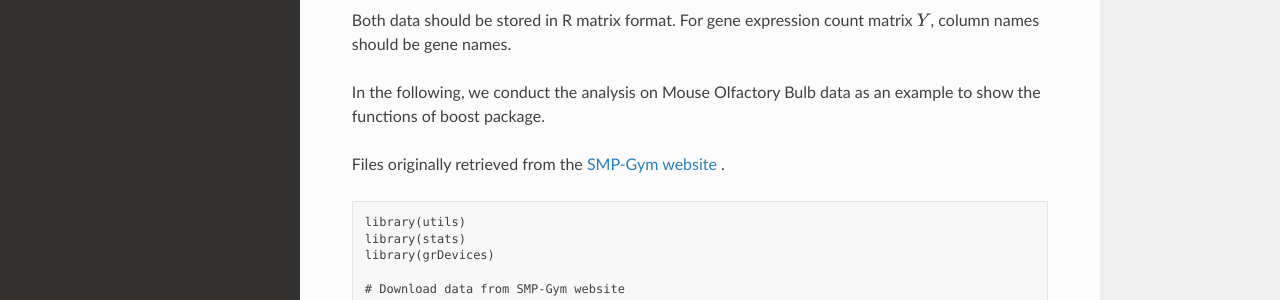
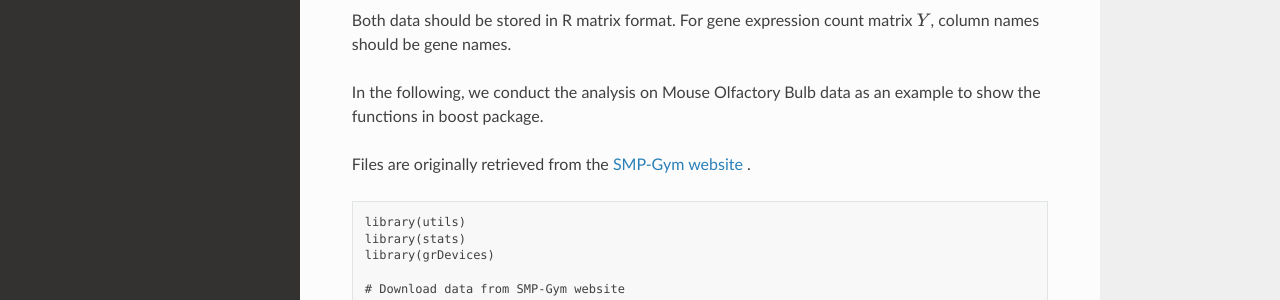
Before and after one commit to estfernan/boost, a Sphinx documentation site: the page built from docs/loaddata.rst, in a window 1280 px wide and 900 px high. Shown: the part 295-595 px from the top of the window. Built offline with Sphinx 7.4.7 and the Read the Docs theme 2.0.0, drawn with Linux system fonts in a browser that asks for light colours.

Commit message:
Update loaddata.rst

```diff
--- a/docs/loaddata.rst
+++ b/docs/loaddata.rst
@@ -8,9 +8,9 @@ The current version of boost requires two input data:
 
 Both data should be stored in R matrix format. For gene expression count matrix :math:`Y`, column names should be gene names.
 
-In the following, we conduct the analysis on Mouse Olfactory Bulb data as an example to show the functions of boost package.
+In the following, we conduct the analysis on Mouse Olfactory Bulb data as an example to show the functions in boost package.
 
-Files originally retrieved from the `SMP-Gym website <https://lce.biohpc.swmed.edu/smp_gym/explorer.php>`_ .
+Files are originally retrieved from the `SMP-Gym website <https://lce.biohpc.swmed.edu/smp_gym/explorer.php>`_ .
 ::
         library(utils)
         library(stats)
```
